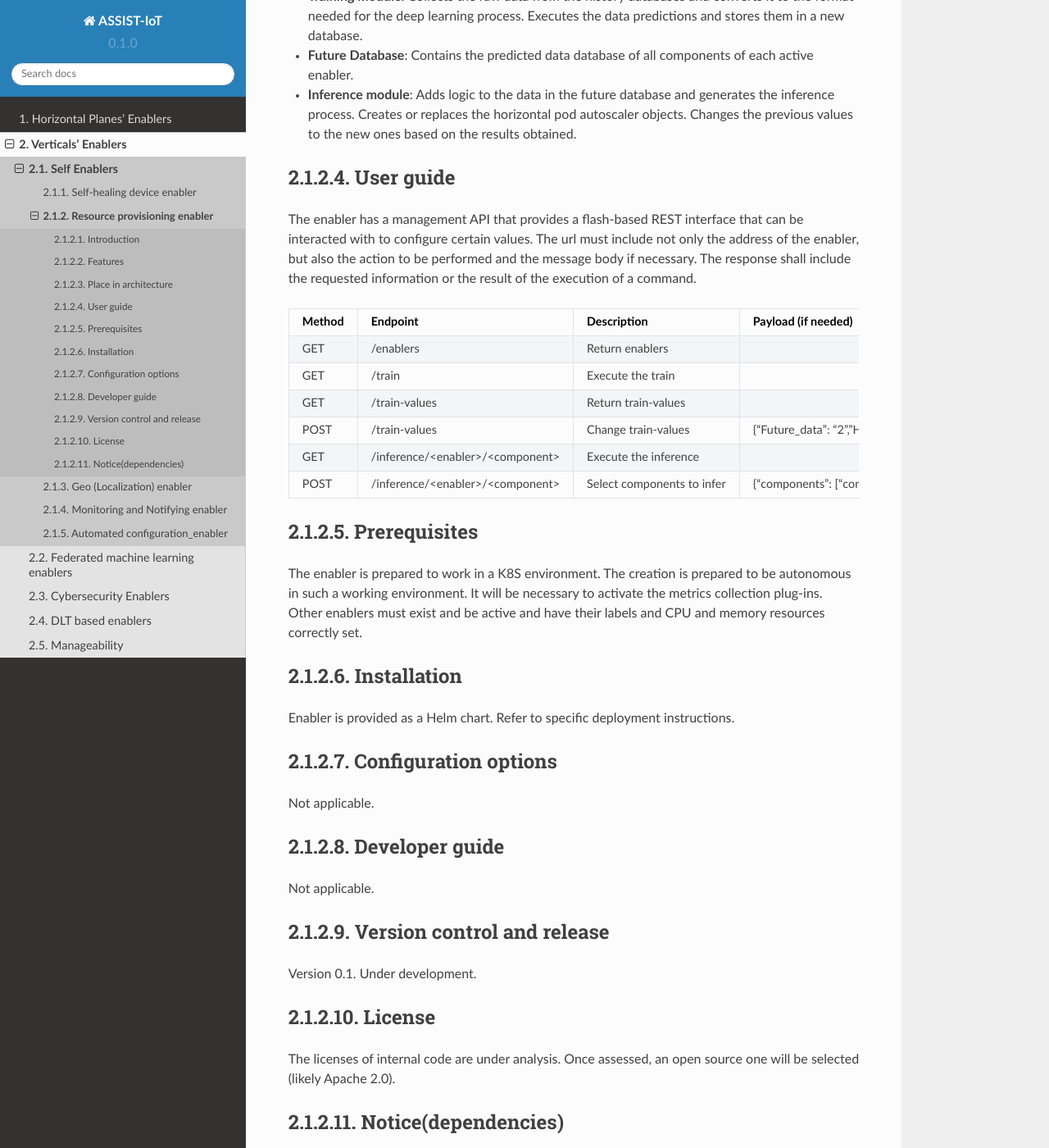
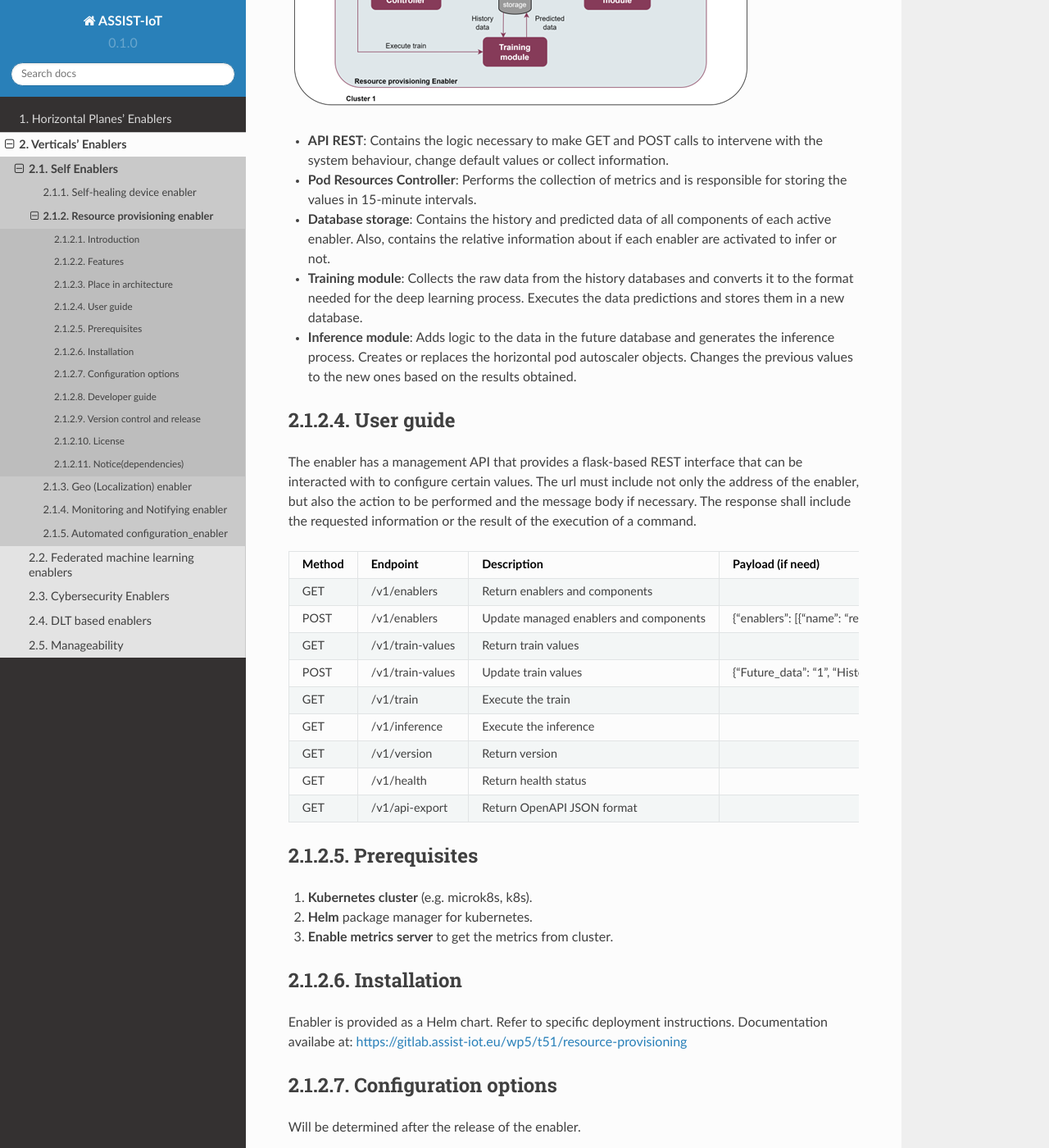
Before and after one commit to assist-iot/assist-iot-documentation, a Sphinx documentation site: the page built from docs/source/verticals/self/resource_provisioning_enabler.rst, in a window 1280 px wide and 1400 px high, scrolled down 1460 px. Shown: the whole window at 82% size. Built offline with Sphinx 7.4.7 and the Read the Docs theme 2.0.0, drawn with Linux system fonts in a browser that asks for light colours; some of the changed text lies outside the part shown.

Commit message:
Update Resource-provisioning enabler documentation

```diff
--- a/docs/source/verticals/self/resource_provisioning_enabler.rst
+++ b/docs/source/verticals/self/resource_provisioning_enabler.rst
@@ -1,4 +1,6 @@
 .. _Resource provisioning enabler:
+
+.. image:: https://user-images.githubusercontent.com/100677511/170439941-58810f43-b437-41e5-9976-899b60cf1e5e.png
 
 #############################
 Resource provisioning enabler
@@ -23,62 +25,68 @@ Place in architecture
 *********************
 When the administrator user enables the resources provisioning controller enabler it automatically starts working. It accesses the metrics and stores them in its internal database, performs the deep learning process and infers to create the horizontal objects pod autoscalers dynamically. All this with pre-set values in the initial configuration.
 
-.. image:: https://user-images.githubusercontent.com/100677511/162429686-7cd012c0-bd74-441b-a12d-0d7a4aae9d6a.png
+.. image:: ./resource-provisioning-enabler.png
 
 - **API REST**: Contains the logic necessary to make GET and POST calls to intervene with the system behaviour, change default values or collect information.
 - **Pod Resources Controller**: Performs the collection of metrics and is responsible for storing the values in 15-minute intervals.
-- **History Database**: Contains the metrics history database needed to aggregate the deep learning process.
+- **Database storage**: Contains the history and predicted data of all components of each active enabler. Also, contains the relative information about if each enabler are activated to infer or not.
 - **Training module**: Collects the raw data from the history databases and converts it to the format needed for the deep learning process. Executes the data predictions and stores them in a new database.
-- **Future Database**: Contains the predicted data database of all components of each active enabler.
 - **Inference module**: Adds logic to the data in the future database and generates the inference process. Creates or replaces the horizontal pod autoscaler objects. Changes the previous values to the new ones based on the results obtained.
 
 ***************
 User guide
 ***************
-The enabler has a management API that provides a flash-based REST interface that can be interacted with to configure certain values. The url must include not only the address of the enabler, but also the action to be performed and the message body if necessary. The response shall include the requested information or the result of the execution of a command.
+The enabler has a management API that provides a flask-based REST interface that can be interacted with to configure certain values. The url must include not only the address of the enabler, but also the action to be performed and the message body if necessary. The response shall include the requested information or the result of the execution of a command.
 
-+--------+------------------------------------------------------------------+----------------------------+---------------------------------------------+----------------------------------------------------------------------------------------------------------------------+
-| Method |             Endpoint                                             | Description                | Payload (if needed)                         | Response format                                                                                                      |
-+========+==================================================================+============================+=============================================+======================================================================================================================+
-|  GET   | /enablers                                                        | Return enablers            |                                             | [{"components": ["comp1"],"enabler": "en1"}, {"components": ["comp1","comp2","comp3","comp4"],"enabler": "en2"}]     |
-+--------+------------------------------------------------------------------+----------------------------+---------------------------------------------+----------------------------------------------------------------------------------------------------------------------+
-|  GET   | /train                                                           | Execute the train          |                                             | ["Train module executed successfully","Error in execution Train module"]                                             |
-+--------+------------------------------------------------------------------+----------------------------+---------------------------------------------+----------------------------------------------------------------------------------------------------------------------+
-|  GET   | /train-values                                                    | Return train-values        |                                             | {"Future_data": "2","History_data": "7"}                                                                             |
-+--------+------------------------------------------------------------------+----------------------------+---------------------------------------------+----------------------------------------------------------------------------------------------------------------------+
-|  POST  | /train-values                                                    | Change train-values        | {"Future_data": "2","History_data": "7"}    | ["Train values changed","Content-Type not supported!","Error in json body","Values must be positive numbers"]        |
-+--------+------------------------------------------------------------------+----------------------------+---------------------------------------------+----------------------------------------------------------------------------------------------------------------------+
-|  GET   | /inference/<enabler>/<component>                                 | Execute the inference      |                                             | ["Infence complete sucessfully","Error in execution Inference Module"]                                               |
-+--------+------------------------------------------------------------------+----------------------------+---------------------------------------------+----------------------------------------------------------------------------------------------------------------------+
-|  POST  | /inference/<enabler>/<component>                                 | Select components to infer | {"components": ["comp1"],"enabler": "en1"}  | ["Enablers and components add to infer","Content-Type not supported!","Error in json body"]                          |
-+--------+------------------------------------------------------------------+----------------------------+---------------------------------------------+----------------------------------------------------------------------------------------------------------------------+
++---------+-------------------+-----------------------------------------+--------------------------------------------------------------------------------------------------------------------+--------------------------------------------------------------------------------------------------------------------------------------------+
+| Method  | Endpoint          | Description                             | Payload (if need)                                                                                                  | Response format                                                                                                                            |
++=========+===================+=========================================+====================================================================================================================+============================================================================================================================================+
+| GET     | /v1/enablers      | Return enablers and components          |                                                                                                                    | {"enablers": [{"name": "resource-provisioning","managed": true,"components": [{"name": "api","managed": true}]}]}                          |
++---------+-------------------+-----------------------------------------+--------------------------------------------------------------------------------------------------------------------+--------------------------------------------------------------------------------------------------------------------------------------------+
+| POST    | /v1/enablers      | Update managed enablers and components  | {"enablers": [{"name": "resource-provisioning","managed": true,"components": [{"name": "api","managed": true}]}]}  | ["Enablers managed updates sucessfully","Content-Type not supported!","Invalid JSON","Managed enablers/components must be true or false"]  |
++---------+-------------------+-----------------------------------------+--------------------------------------------------------------------------------------------------------------------+--------------------------------------------------------------------------------------------------------------------------------------------+
+| GET     | /v1/train-values  | Return train values                     |                                                                                                                    | {"Future_data": "1", "History_data": "5"}                                                                                                  |
++---------+-------------------+-----------------------------------------+--------------------------------------------------------------------------------------------------------------------+--------------------------------------------------------------------------------------------------------------------------------------------+
+| POST    | /v1/train-values  | Update train values                     | {"Future_data": "1", "History_data": "5"}                                                                          | ["Train values changed","Content-Type not supported!","Error in json body","Values must be positive numbers"]                              |
++---------+-------------------+-----------------------------------------+--------------------------------------------------------------------------------------------------------------------+--------------------------------------------------------------------------------------------------------------------------------------------+
+| GET     | /v1/train         | Execute the train                       |                                                                                                                    | ["Train module executed successfully","Not components to train","Insufficient data"]                                                       |
++---------+-------------------+-----------------------------------------+--------------------------------------------------------------------------------------------------------------------+--------------------------------------------------------------------------------------------------------------------------------------------+
+| GET     | /v1/inference     | Execute the inference                   |                                                                                                                    | ["Infence complete sucessfully","Error in execution Inference Module"]                                                                     |
++---------+-------------------+-----------------------------------------+--------------------------------------------------------------------------------------------------------------------+--------------------------------------------------------------------------------------------------------------------------------------------+
+| GET     | /v1/version       | Return version                          |                                                                                                                    | {"enabler": "resource-provisioning","version": "1.2.0"}                                                                                    |
++---------+-------------------+-----------------------------------------+--------------------------------------------------------------------------------------------------------------------+--------------------------------------------------------------------------------------------------------------------------------------------+
+| GET     | /v1/health        | Return health status                    |                                                                                                                    | {"status": "healthy"}                                                                                                                      |
++---------+-------------------+-----------------------------------------+--------------------------------------------------------------------------------------------------------------------+--------------------------------------------------------------------------------------------------------------------------------------------+
+| GET     | /v1/api-export    | Return OpenAPI JSON format              |                                                                                                                    | {"openapi": "3.0.0","info": {...}}                                                                                                         |
++---------+-------------------+-----------------------------------------+--------------------------------------------------------------------------------------------------------------------+--------------------------------------------------------------------------------------------------------------------------------------------+
 
 ***************
 Prerequisites
 ***************
-The enabler is prepared to work in a K8S environment. The creation is prepared to be autonomous in such a working environment.
-It will be necessary to activate the metrics collection plug-ins.
-Other enablers must exist and be active and have their labels and CPU and memory resources correctly set.
+1. **Kubernetes cluster** (e.g. microk8s, k8s).
+2. **Helm** package manager for kubernetes.
+3. **Enable metrics server** to get the metrics from cluster.
 
 ***************
 Installation
 ***************
 Enabler is provided as a Helm chart. Refer to specific deployment instructions.
+Documentation availabe at: https://gitlab.assist-iot.eu/wp5/t51/resource-provisioning
 
 *********************
 Configuration options
 *********************
-Not applicable.
+Will be determined after the release of the enabler.
 
 ***************
 Developer guide
 ***************
-Not applicable.
+Will be determined after the release of the enabler.
 
 ***************************
 Version control and release
 ***************************
-Version 0.1. Under development.
+Version 1.2. Under development.
 
 ***************
 License
```
Also changed, not shown: docs/source/verticals/self/resource-provisioning-enabler.png (added).
